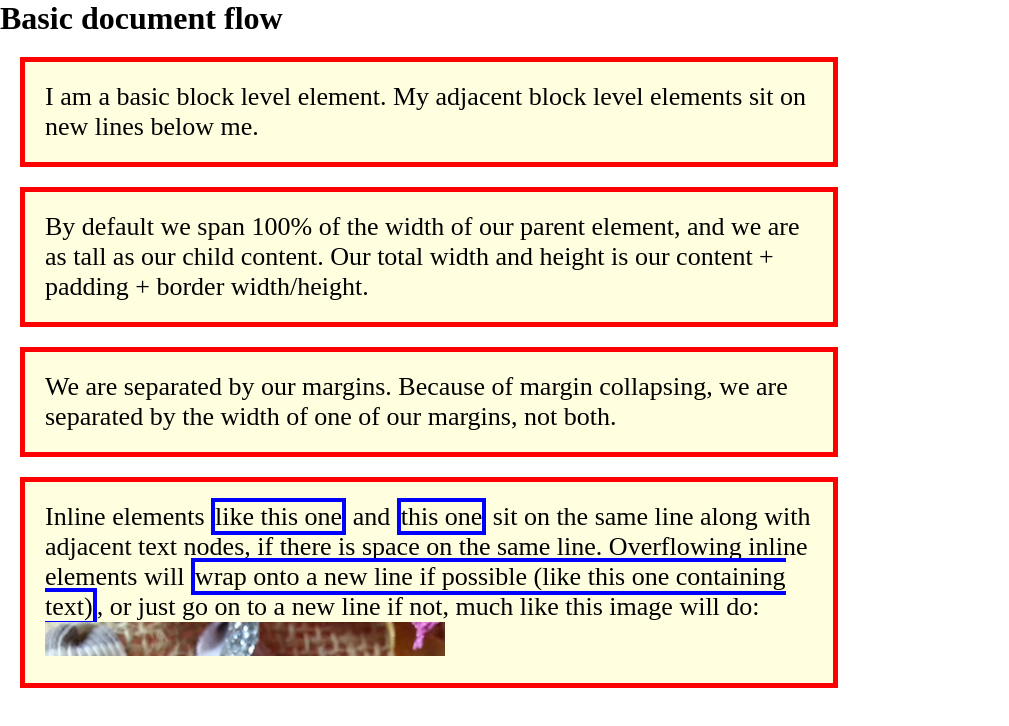
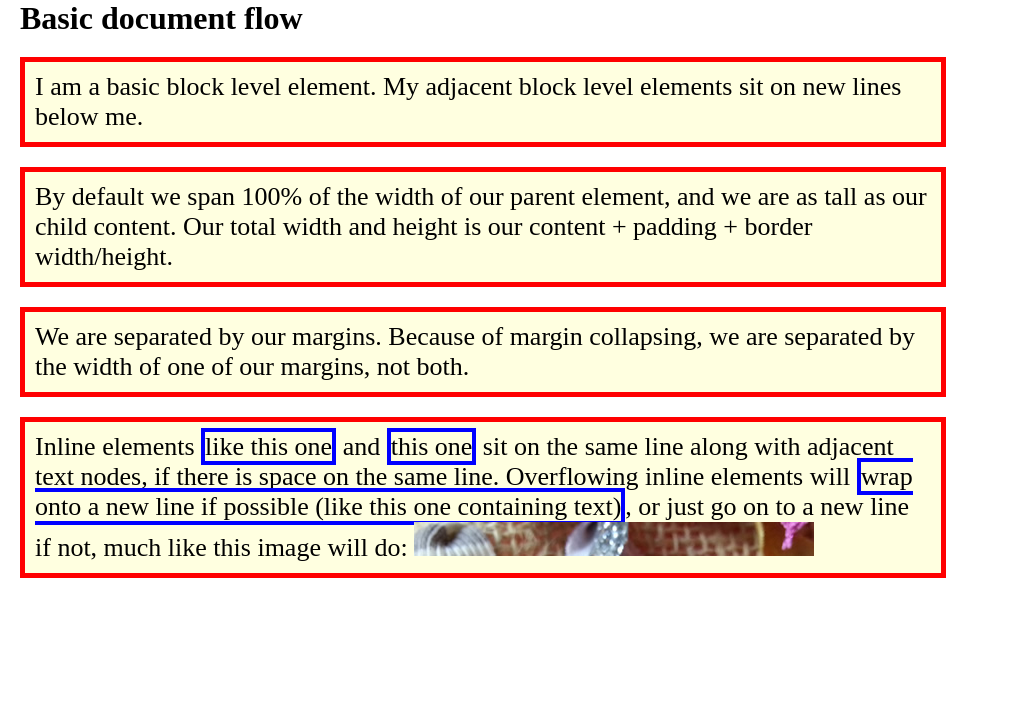
Before and after one commit to Valery2400/HomeWork_03, a plain HTML site: page index.html in a window 1280 px wide. Shown: the whole page, without its empty margins (0-1009 px from the left). Drawn offline with Linux system fonts and the light colour scheme.

Commit message:
change margins

```diff
--- a/style.css
+++ b/style.css
@@ -7,11 +7,15 @@
 
 body{
 
+h1 { margin-left: 20px;
+
+}
+
 p {
     font-size: 26px;
-    width: 60%;
+    width: 70%;
     height: auto;
-    padding: 20px;
+    padding: 10px;
     margin: 20px;
     border: 5px solid red;
     background: lightyellow;
```
